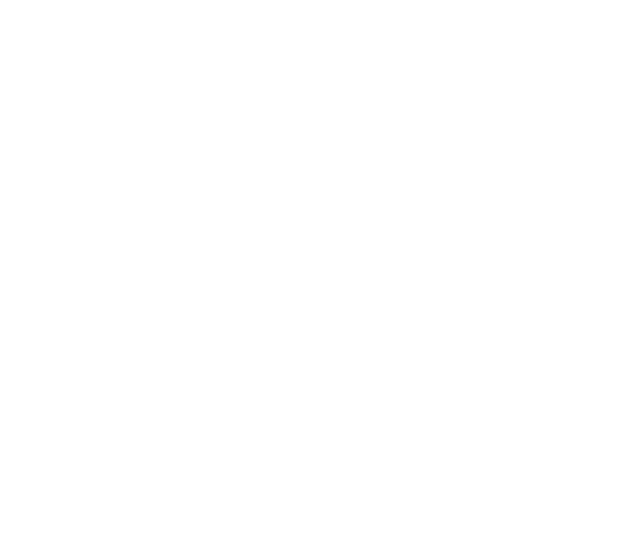
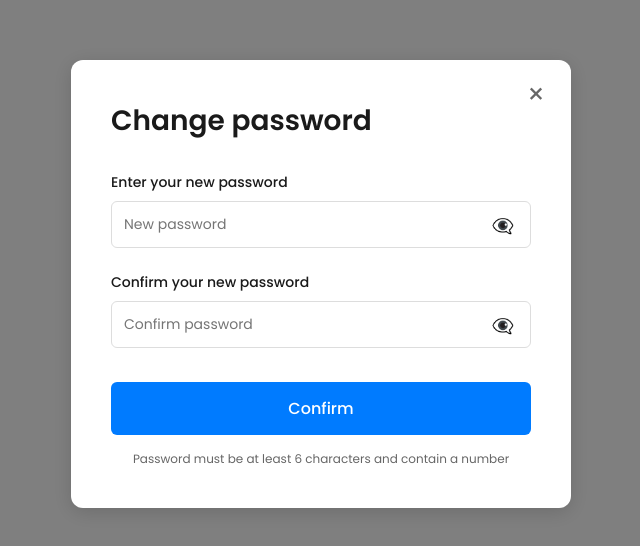
Before and after one commit to ienvysn/helping-hands, a React (Create React App) app in the folder client/: page /reset-password in a window 1280 px wide. Before the commit this address had no page. Shown: the part 116-662 px from the top of the page, without its empty margins (319-959 px from the left). Built offline with nearby package versions, Linux system fonts and the light colour scheme.

Commit message:
Forget passowrd feature

```diff
--- a/client/src/App.js
+++ b/client/src/App.js
@@ -4,7 +4,7 @@
 import Register from "./pages/Register";
 import ForgotPassword from "./pages/ForgetPassword";
 import AuthCallback from "./pages/AuthCallback";
-import Profile from "./pages/Profile";
+import ResetPassword from "./pages/ResetPassword";
 
 function App() {
   return (
@@ -14,8 +14,8 @@
         <Route path="/register" element={<Register />} />
         <Route path="/login" element={<Login />} />
         <Route path="/forgot-password" element={<ForgotPassword />} />
+        <Route path="/reset-password" element={<ResetPassword />} />
         <Route path="/auth/callback" element={<AuthCallback />} />
-        <Route path="/profile" element={<Profile />} />
       </Routes>
     </Router>
   );
--- a/client/src/pages/ResetPassword.jsx
+++ b/client/src/pages/ResetPassword.jsx
@@ -1,14 +1,14 @@
-import React, { useState } from 'react';
-import { useSearchParams, useNavigate } from 'react-router-dom';
-import axios from 'axios';
-import './ResetPassword.css';
+import React, { useState } from "react";
+import { useSearchParams, useNavigate } from "react-router-dom";
+
+import "../style/ResetPassword.css";
 
 function ResetPassword() {
-  const [newPassword, setNewPassword] = useState('');
-  const [confirmPassword, setConfirmPassword] = useState('');
+  const [newPassword, setNewPassword] = useState("");
+  const [confirmPassword, setConfirmPassword] = useState("");
   const [showNewPassword, setShowNewPassword] = useState(false);
   const [showConfirmPassword, setShowConfirmPassword] = useState(false);
-  const [error, setError] = useState('');
+  const [error, setError] = useState("");
   const [loading, setLoading] = useState(false);
   const [success, setSuccess] = useState(false);
 
@@ -16,72 +16,89 @@
   const navigate = useNavigate();
 
   // Get token from URL query parameter
-  const token = searchParams.get('token');
+  const token = searchParams.get("token");
 
   const handleSubmit = async (e) => {
     e.preventDefault();
-    setError('');
+    setError("");
     setSuccess(false);
 
     // Validation
     if (!newPassword || !confirmPassword) {
-      setError('Please fill in all fields');
+      setError("Please fill in all fields");
       return;
     }
 
     if (newPassword !== confirmPassword) {
-      setError('Passwords do not match');
+      setError("Passwords do not match");
       return;
     }
 
     if (newPassword.length < 6) {
-      setError('Password must be at least 6 characters');
+      setError("Password must be at least 6 characters");
       return;
     }
 
     if (!/[0-9]/.test(newPassword)) {
-      setError('Password must contain at least one number');
+      setError("Password must contain at least one number");
       return;
     }
 
     if (!token) {
-      setError('Invalid reset link. Please request a new password reset.');
+      setError("Invalid reset link. Please request a new password reset.");
       return;
     }
 
     setLoading(true);
 
     try {
-      // Call your friend's backend API - exact endpoint and field name
-      const response = await axios.post('http://localhost:5000/api/auth/reset-password', {
-        token: token,
-        newPassword: newPassword
-      });
+      const response = await fetch(
+        "http://localhost:5000/api/auth/reset-password",
+        {
+          method: "POST",
+          headers: {
+            "Content-Type": "application/json",
+          },
+          body: JSON.stringify({
+            token: token,
+            newPassword: newPassword,
+          }),
+        }
+      );
 
-      if (response.data.success) {
+      const data = await response.json();
+
+      if (!response.ok) {
+        // Backend validation errors
+        if (data.errors) {
+          setError(data.errors.join(", "));
+        } else {
+          setError(
+            data.message || "Failed to reset password. Please try again."
+          );
+        }
+        return;
+      }
+
+      if (data.success) {
         setSuccess(true);
-        alert('Password reset successful! Redirecting to login...');
+        alert("Password reset successful! Redirecting to login...");
         setTimeout(() => {
-          navigate('/login');
+          navigate("/login");
         }, 2000);
       }
     } catch (err) {
-      // Handle error response from backend
-      if (err.response?.data?.errors) {
-        // Show validation errors from backend
-        setError(err.response.data.errors.join(', '));
-      } else {
-        setError(err.response?.data?.message || 'Failed to reset password. Please try again.');
-      }
+      setError("Failed to reset password. Please try again.");
     } finally {
       setLoading(false);
     }
   };
-
   return (
     <div className="reset-password-wrapper">
       <div className="reset-password-modal">
-        <button className="close-btn" onClick={() => navigate('/')}>×</button>
+        <button className="close-btn" onClick={() => navigate("/")}>
+          ×
+        </button>
 
         <h2>Change password</h2>
 
@@ -102,7 +119,7 @@
                 onClick={() => setShowNewPassword(!showNewPassword)}
                 tabIndex="-1"
               >
-                {showNewPassword ? '👁️' : '👁️‍🗨️'}
+                {showNewPassword ? "👁️" : "👁️‍🗨️"}
               </button>
             </div>
           </div>
@@ -123,20 +140,22 @@
                 onClick={() => setShowConfirmPassword(!showConfirmPassword)}
                 tabIndex="-1"
               >
-                {showConfirmPassword ? '👁️' : '👁️‍🗨️'}
+                {showConfirmPassword ? "👁️" : "👁️‍🗨️"}
               </button>
             </div>
           </div>
 
           {error && <p className="error-message">❌ {error}</p>}
-          {success && <p className="success-message">✅ Password reset successful!</p>}
+          {success && (
+            <p className="success-message">✅ Password reset successful!</p>
+          )}
 
           <button
             type="submit"
             className="confirm-btn"
             disabled={loading || success}
           >
-            {loading ? 'Processing...' : success ? 'Success!' : 'Confirm'}
+            {loading ? "Processing..." : success ? "Success!" : "Confirm"}
           </button>
         </form>
 
```
